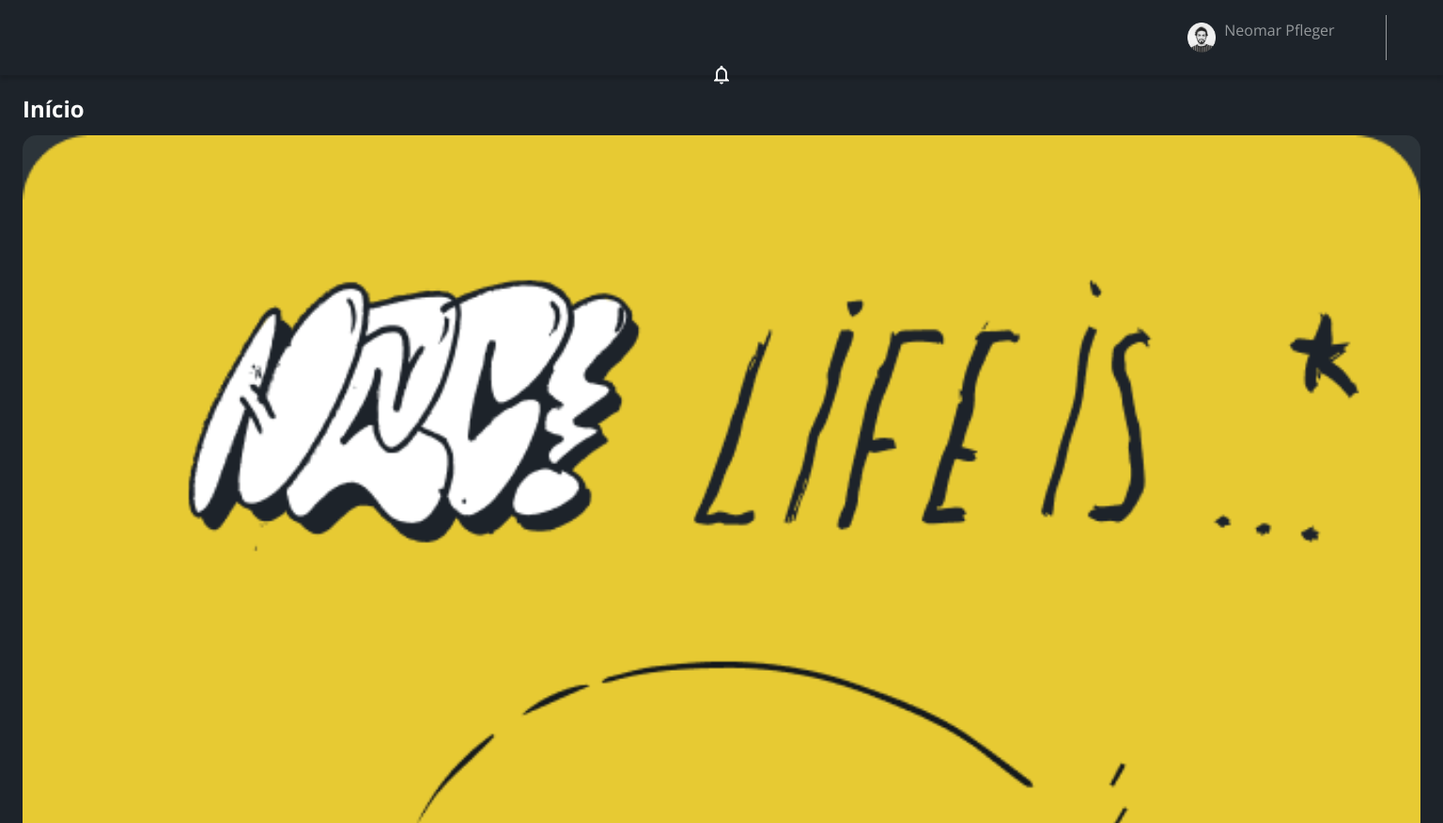
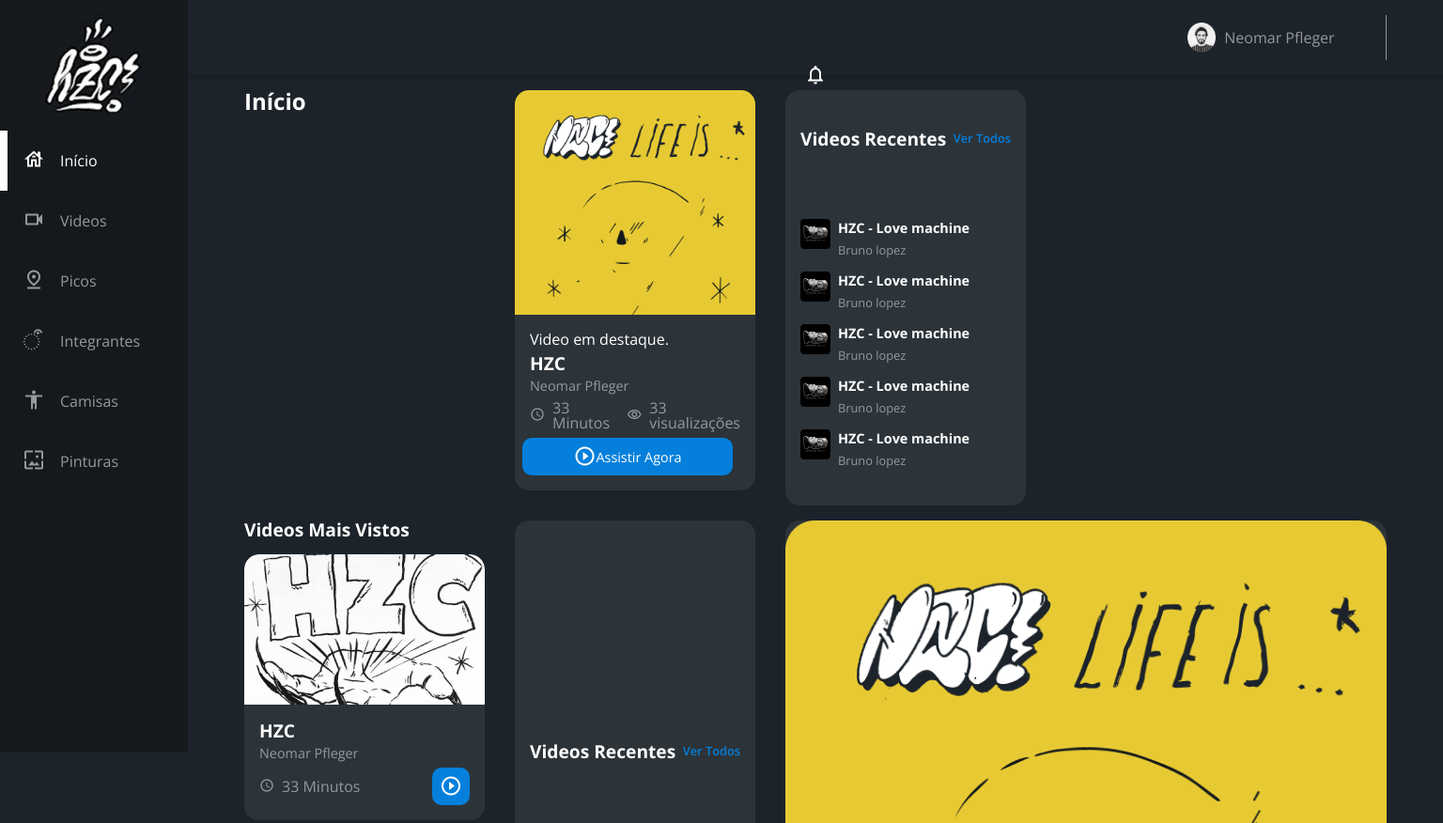
Before and after one commit to neomarpfleger/WebSite-SK8, a plain HTML site: page index.html in a window 1536 px wide. Shown: the top 876 px of the page at 94% size. Drawn offline with nearby package versions, Linux system fonts and the light colour scheme.

Commit message:
06122022

```diff
--- a/assets/css/estilos.css
+++ b/assets/css/estilos.css
@@ -13,9 +13,8 @@ body{
 
     body{
         display: grid;
-        grid-template-columns: auto;
+        grid-template-columns: auto 1fr;
     }
-
 }
 
 .cabecalho{
@@ -38,7 +37,7 @@ body{
 }
 
 .cabecalho__logo{
-    width: 60px;
+    width: 40px;
 }
 
 .cabecalho__perfil{
@@ -46,7 +45,6 @@ body{
 }
 
 @media screen and (min-width:1440px) {
-
     .cabecalho{
         background-color: #1D232A;
         display: grid;
@@ -55,6 +53,7 @@ body{
         padding: 16px 60px;
         height: 80px;
         box-sizing: border-box;
+        grid-column: 2;
     }
 
     .cabecalho__menu{
@@ -69,6 +68,7 @@ body{
         display: grid;
         grid-template-columns: repeat(3, auto);
         column-gap: 8px;
+        align-items: center;
         justify-self: flex-end;
         color: #95999c;
         padding: 8px 32px;
@@ -90,6 +90,10 @@ body{
         content:"\e98d";
         color: #ffffff;
         font-size: 1.5rem;
+    }
+
+    .cabecalho__notificacao::before{
+
     }
 }
 
@@ -162,6 +166,15 @@ body{
     content: "\e90a";
 }
 
+@media screen and (min-width:1440px){
+    .menu-lateral{
+        position: static;
+        width: 200px;
+        grid-column: 1;
+        grid-row: 1/ span 2;
+    }
+}
+
 .principal{
     padding: 24px;
     display: grid;
@@ -176,6 +189,16 @@ body{
 .titulo-secao{
     font-size: 1.2rem;
     font-weight: 700;
+}
+
+@media screen and (min-width:1440px){
+   .principal{
+        display: grid;
+        grid-template-columns: auto 1fr auto;
+        column-gap: 32px;
+        padding: 16px 60px;
+        grid-column: 2;
+    }
 }
 
 .cartao{
@@ -254,6 +277,62 @@ body{
     margin-right: 8px;
 }
 
+.cartao--recentes{
+    display: none;
+}
+
+@media screen and (min-width:1440px){
+    .cartao--recentes{
+        display: grid;
+        grid-template-columns: auto auto;
+        align-items: center;
+        row-gap: 24px;
+        width: 256px;
+        padding: 16px;
+        box-sizing: border-box;
+    }
+
+    .cartao--recentes .cartao__titulo{
+        grid-column: auto;
+    }
+
+    .cartao__link{
+        font-size: 0.8rem;
+        font-weight: 600;
+        color: #0480dc;
+        justify-self: flex-end;
+    }
+
+    .cartao__lista{
+        display: grid;
+        row-gap: 16px;
+        grid-column: span 2;
+    }
+
+    .cartao__item{
+        display: grid;
+        grid-template-columns: auto 1fr;
+        gap: 8px
+    }
+
+    .cartao__item-thumbnail{
+        width: 32px;
+        grid-row: span 2;
+    }
+
+    .cartao__item-titulo{
+        font-size: 0.9rem;
+        line-height: 1.2rem;
+        font-weight: 700;
+    }
+
+    .cartao__item-perfil{
+        font-size: 0.8rem;
+        color: #95999c;
+    }
+
+}
+
 .secao{
     display: grid;
     gap: 16px;
```
